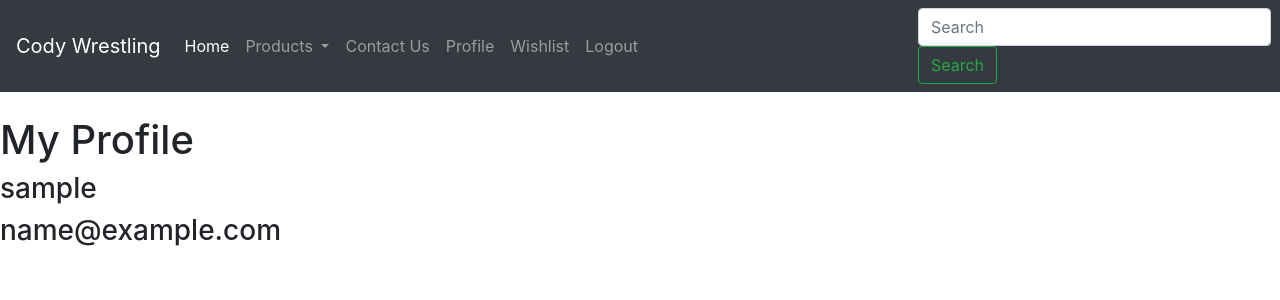
After one commit to Chrisss09/cody-wrestling, a Django app: page /profile/ in a window 1280 px wide. The commit adds this page. Shown: the top 300 px of the page. Run offline with Django 3.2, Linux system fonts and the light colour scheme; the visitor is signed in with stand-in values (Sample User, id 1); data comes from the database, SQL or seed files in the repository; some libraries are stand-ins or nearby versions.

Commit message:
Creating a user profile

```diff
--- /dev/null
+++ b/accounts/templates/profile.html
@@ -0,0 +1,9 @@
+{% extends 'base.html' %}
+
+{% block content %}
+<h1>My Profile</h1>
+<h3>{{ user.username }}</h3>
+<h3>{{ user.email }}</h3>
+
+
+{% endblock %}
--- a/accounts/views.py
+++ b/accounts/views.py
@@ -2,6 +2,7 @@ from django.shortcuts import render, redirect, reverse
 from django.contrib import auth, messages
 from django.contrib.auth.decorators import login_required
 from accounts.forms import LoginForm, RegisterUserForm
+from .models import UserRegistrationModel
 
 def registration(request):
     if request.user.is_authenticated:
@@ -50,3 +51,8 @@ def logout(request):
     auth.logout(request)
     messages.success(request, 'You have logged out successfully')
     return redirect(reverse('home'))
+
+@login_required
+def user_profile(request):
+    user = UserRegistrationModel.objects.get(email=request.user.email)
+    return render(request, 'profile.html', {'profile': user})
--- a/ecommerce/urls.py
+++ b/ecommerce/urls.py
@@ -1,11 +1,12 @@
 from django.contrib import admin
 from django.urls import path
-from accounts.views import login, logout, registration
+from accounts.views import login, logout, registration, user_profile
 from home.views import home
 
 urlpatterns = [
     path('admin/', admin.site.urls),
     path('', home, name='home'),
+    path('profile/', user_profile, name='profile'),
     path('login/', login, name='login'),
     path('logout/', logout, name='logout'),
     path('register/', registration, name='registration'),
--- a/templates/base.html
+++ b/templates/base.html
@@ -37,7 +37,7 @@
                         <a class="nav-link" href="#">Contact Us</a>
                     </li>
                     <li class="nav-item">
-                        <a class="nav-link" href="#}">Profile</a>
+                        <a class="nav-link" href="{% url 'profile' %}">Profile</a>
                     </li>
                     <li class="nav-item">
                         <a class="nav-link" href="#">Wishlist</a>
```
